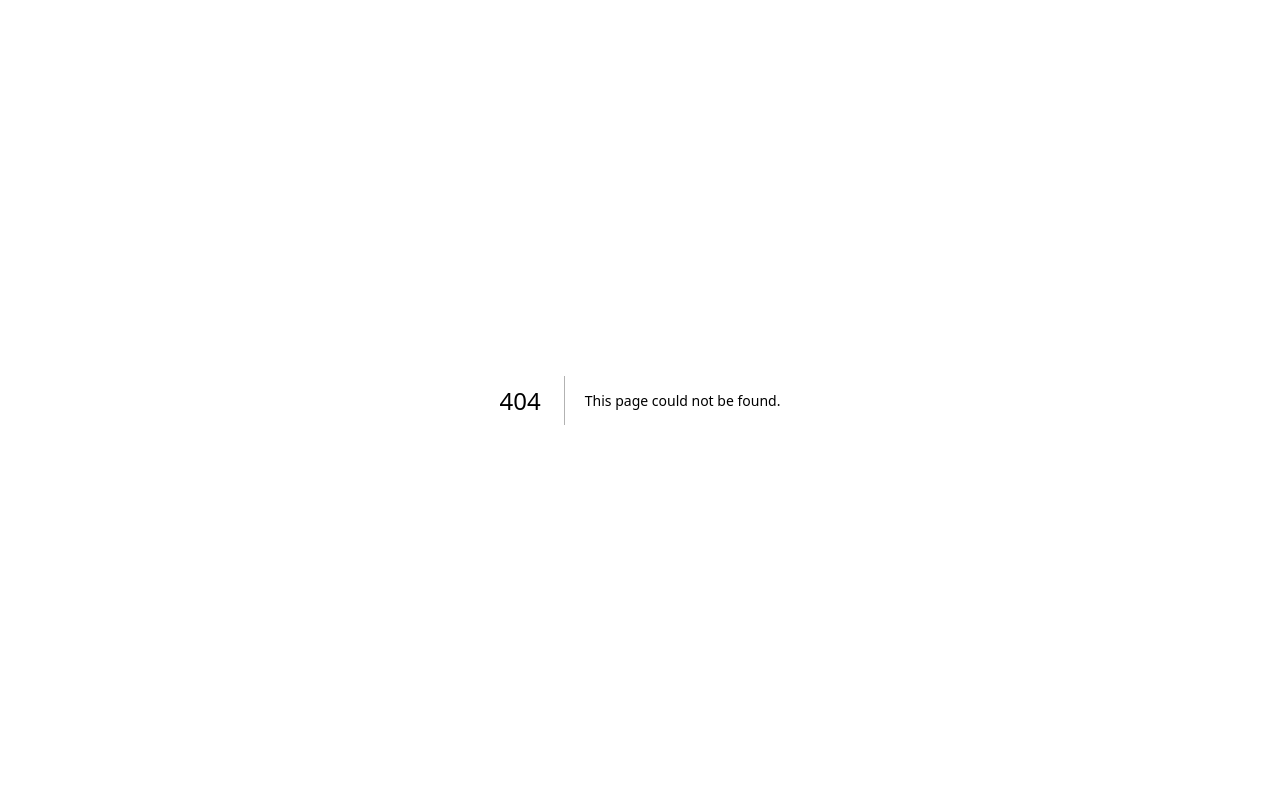
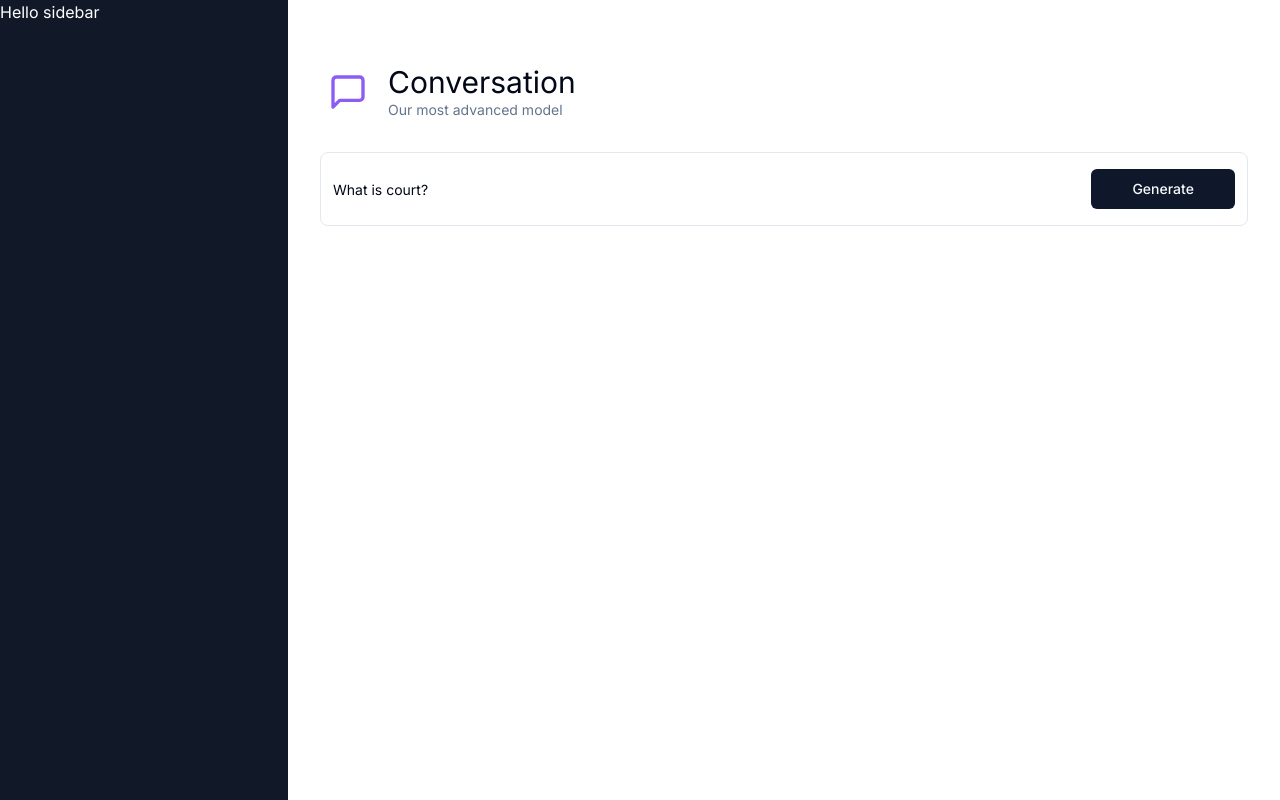
Before and after one commit to trishantjain/ai_saas, a Next.js app: page /conversation in a window 1280 px wide. Before the commit this address had no page. Built offline with nearby package versions, Linux system fonts and the light colour scheme.

Commit message:
v=Added Form page for Chat Completion

```diff
--- /dev/null
+++ b/app/(dashboard)/(routes)/conversation/page.tsx
@@ -0,0 +1,117 @@
+"use client";
+
+import * as z from "zod";
+
+import axios from "axios";
+
+import chatcompletion from "openai";
+
+import { Form, FormControl, FormField, FormItem } from "@/components/ui/form";
+import { Heading } from "@/components/heading";
+
+import { MessageSquare } from "lucide-react";
+import { formSchema } from "./constants";
+
+import { useForm } from 'react-hook-form'
+import { zodResolver } from "@hookform/resolvers/zod";
+import { Input } from "@/components/ui/input";
+import { Button } from "@/components/ui/button";
+import { useRouter } from "next/navigation";
+import { useState } from "react";
+import { ChatCompletionMessageParam } from "openai/resources/chat/completions";
+
+const ConversationPage = () => {
+    const router = useRouter();
+    const [messages, setMessages] = useState<ChatCompletionMessageParam[]>([]);
+
+    const form = useForm<z.infer<typeof formSchema>>({
+        resolver: zodResolver(formSchema),
+        defaultValues: {
+            prompt: "What is court?"
+        }
+    });
+
+    // Checking loading status of the form
+    const isLoading = form.formState.isSubmitting;
+
+    // Function runs on submitting form
+    const onSubmit = async (values: z.infer<typeof formSchema>) => {
+        try {
+            const userMessage: ChatCompletionMessageParam = {
+                role: "user",
+                content: values.prompt,
+            }
+
+            const newMessages = [...messages, userMessage];
+
+            const response = await axios.post("api/conversation", {
+                message: userMessage,
+            });
+
+            setMessages((current) => [...current, userMessage, response.data]);
+
+            form.reset();
+        } catch (error: any) {
+            console.log(error);
+        } finally {
+            router.refresh();
+        }
+    }
+
+    return (
+        <div>
+            {/* Heading component */}
+            <Heading
+                title="Conversation"
+                description="Our most advanced model"
+                icon={MessageSquare}
+                iconColor="text-violet-500"
+                bgColor="text-violet-500/10"
+            />
+            <div className="px-4 lg:px-8">
+                <div>
+                    <Form {...form}>
+                        <form
+                            onSubmit={form.handleSubmit(onSubmit)}
+                            className="rounded-lg p-4 border w-full px-3 mid:px-6 focus-within:shadow-sm gap-2 grid grid-cols-12"
+                        >
+                            {/* Form Field */}
+                            <FormField
+                                name="prompt"
+                                render={({ field }) => (
+                                    <FormItem className="col-span-12 lg:col-span-10">
+                                        <FormControl className="m-0 p-0">
+                                            {/* Input Field*/}
+                                            <Input
+                                                className="border-0 outline-none focus-visible:ring-0 focus-visible:ring-transparent"
+                                                disabled={isLoading}
+                                                placeholder="How to calculate area?"
+                                                {...field}
+                                            />
+                                        </FormControl>
+                                    </FormItem>
+                                )}
+                            />
+                            <Button className="col-span-12 lg:col-span-2 w-full" disabled={isLoading}>
+                                Generate
+                            </Button>
+                        </form>
+                    </Form>
+                </div>
+                {/* Output Field */}
+                <div className="space-y-4 mt-4">
+                    <div className="flex flex-col-reverse gap-y-4">
+                        {messages.map((message) => (
+                            <div key={message.content} >
+                                {message.content}
+                            </div>
+                        ))}
+
+                    </div>
+                </div>
+            </div>
+        </div>
+    )
+}
+
+export default ConversationPage;
```
